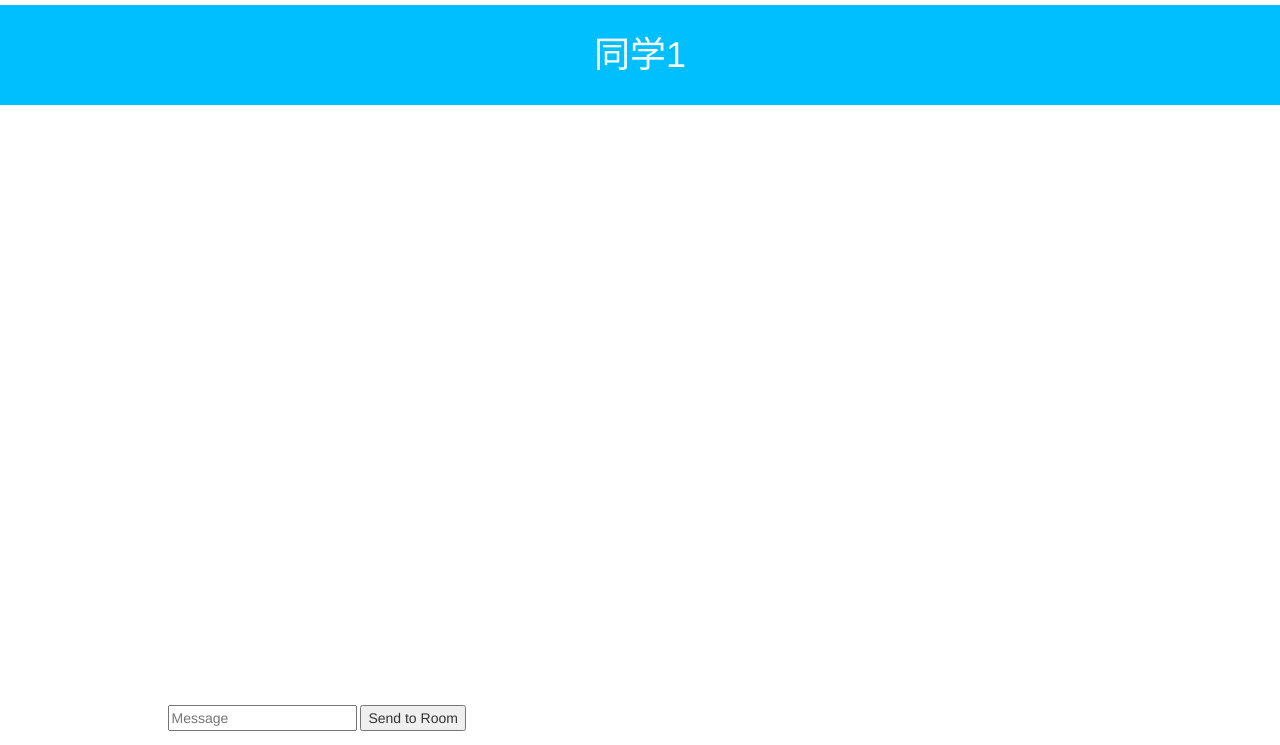
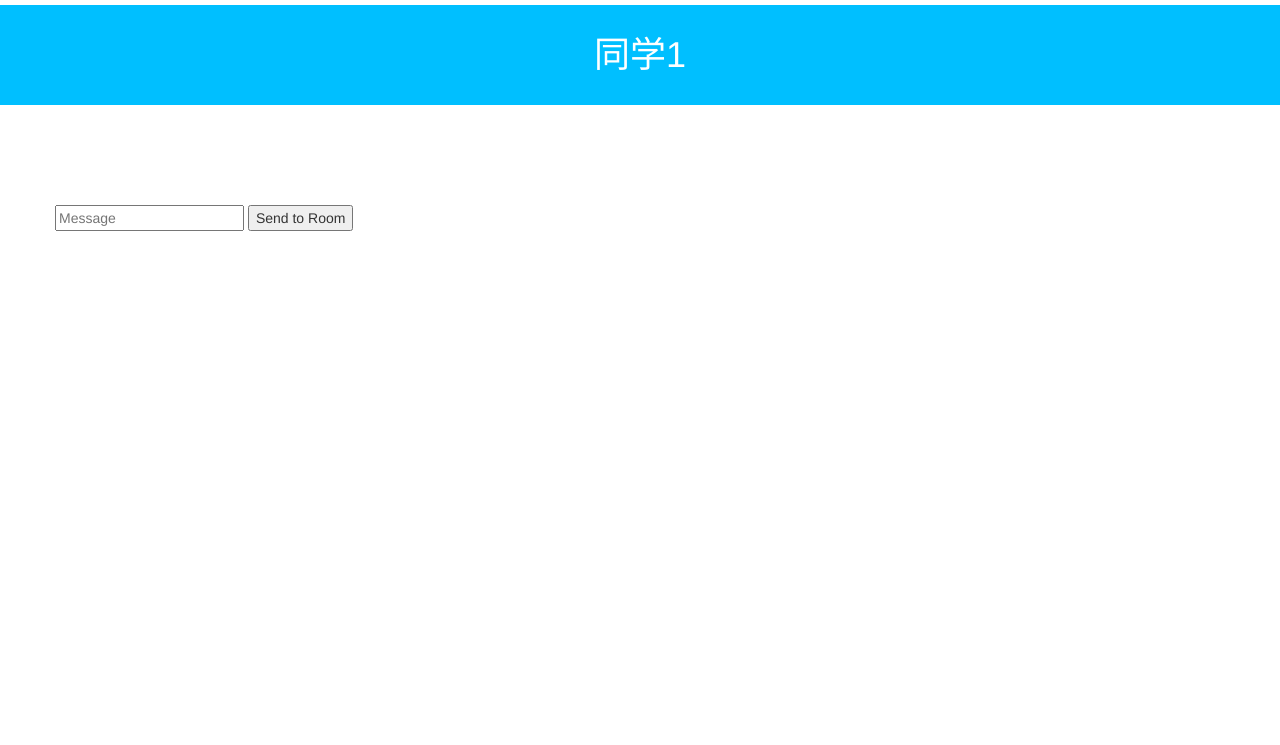
Before and after one commit to royzhz/web, a Flask app: page /chat/1234561 in a window 1280 px wide. Shown: the part 55-800 px from the top of the page. Run offline with Flask 2, Linux system fonts and the light colour scheme; a user stored in the database is signed in; some libraries are stand-ins or nearby versions.

Commit message:
修改架构

```diff
--- a/apps/templates/chat.html
+++ b/apps/templates/chat.html
@@ -33,14 +33,19 @@
             $('#log').append('<p>' +p+':'+new_iter[p] + '</p>')
           }
         }
+        var div = document.getElementById('log');
+        log.scrollTop = log.scrollHeight;
       });
 
       //定义监听函数，接受消息
       socket.on('accept_message', function(msg) {
         $('#log').append('<p>' + msg['publisher']+':'+msg['data'] + '</p>');
         if(parseInt(msg['publisher'])!=user_other)
-          socket.emit('ensure_receive',{'meassge_id':msg['id']})}
+          socket.emit('ensure_receive',{'meassge_id':msg['id']})
+        var div = document.getElementById('log');
+        log.scrollTop = log.scrollHeight;}
         );
+
 
 
       //定义在房间内行为
@@ -61,6 +66,17 @@
     margin-left: auto;
     margin-right: auto;
 }
+.log{
+   overflow: hidden;
+   overflow-y: scroll;
+   white-space: nowrap;
+   height:100px;
+   width:100%;
+ }
+.log::-webkit-scrollbar {
+    width: 0;
+}
+
 </style>
 {% include "common/header.html" %}<!--引入网页的头部模板-->
 
@@ -71,11 +87,12 @@
 <div class="container">
     <div class="row myCenter">
         <div class="col-xs-12 col-md-10 col-center-block">
-            <div id="log" class="col-xs-12 col-md-12" style="overflow:scroll;height:600px;"></div>
+            <div id="log" class="col-xs-12 col-md-12 log"></div>
+        </div>
             <form id="send_room" method="POST" action="#">
                 <input type="text" name="room_data" id="room_data" placeholder="Message">
                 <input type="submit" value="Send to Room">
             </form>
-        </div>
+
     </div>
 </div>
--- a/apps/templates/post.html
+++ b/apps/templates/post.html
@@ -22,15 +22,15 @@
     <div class="row">
 
             <img class="img-circle" style="width:80px;height:80px;"
-                 src="{{url_for('static', filename='images/user/'+user_id|string+'/head.jpg')}}"/>
+                 src="{{url_for('static', filename='images/user/'+user.id|string+'/head.jpg')}}"/>
             <span style="vertical-align:middle;font-size: 50px">{{user.name}}</span>
             <hr>
             <p>
                 {{post_content}}
             </p>
-            {% if post_id %}
+            {% if picture_number %}
             <img class="img-thumbnail " style="height:200px;"
-                 src="{{ url_for('static', filename='images/{{post.id}}.jpg') }}"/>
+                 src="{{ url_for('static', filename='images/post/'+post_id|string+'/'+picture_number|string+'.jpg') }}"/>
             {% endif %}
             <hr>
             <p><small>{{time}}</small></p>
```
Also changed, not shown: data.db.
